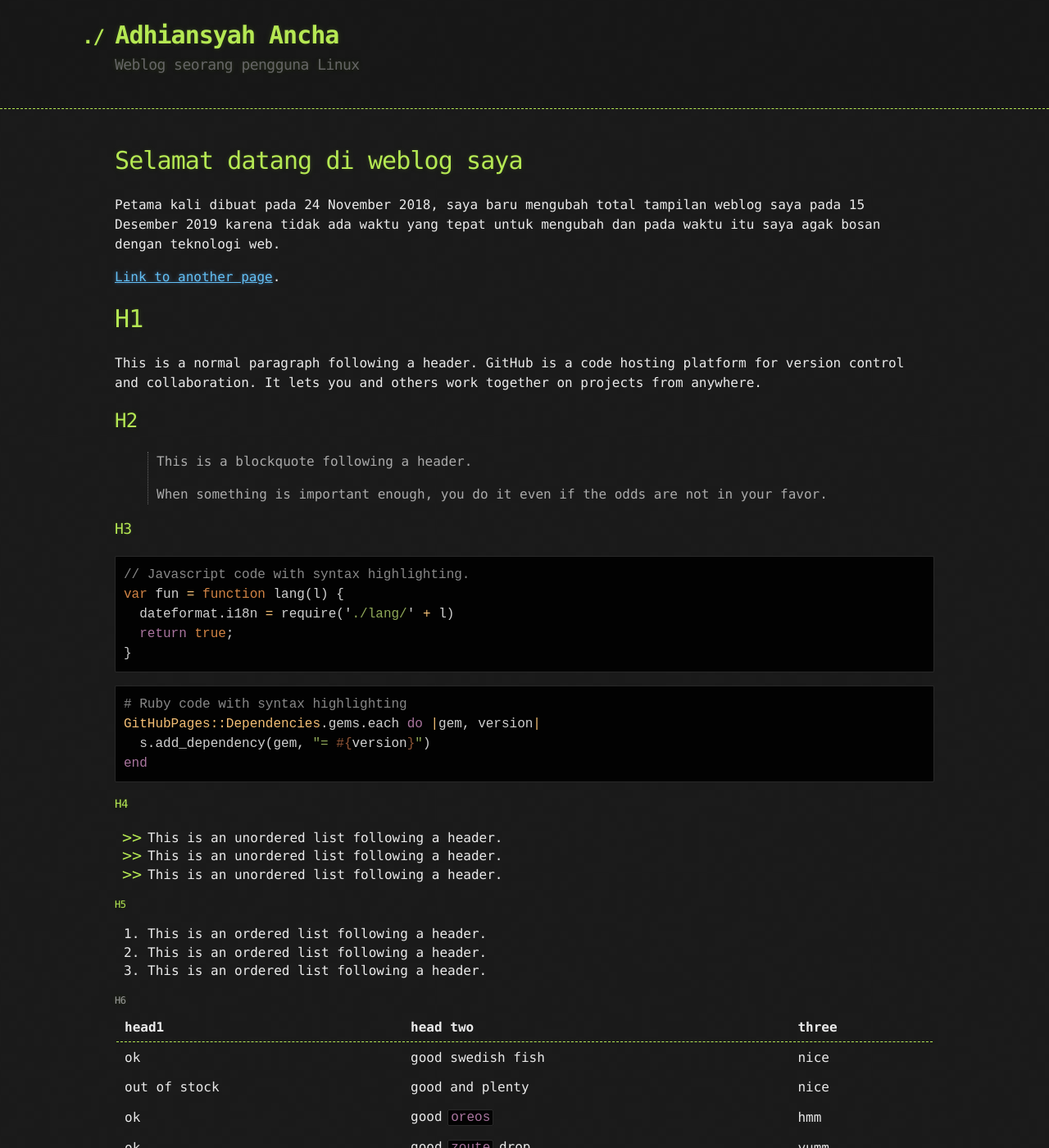
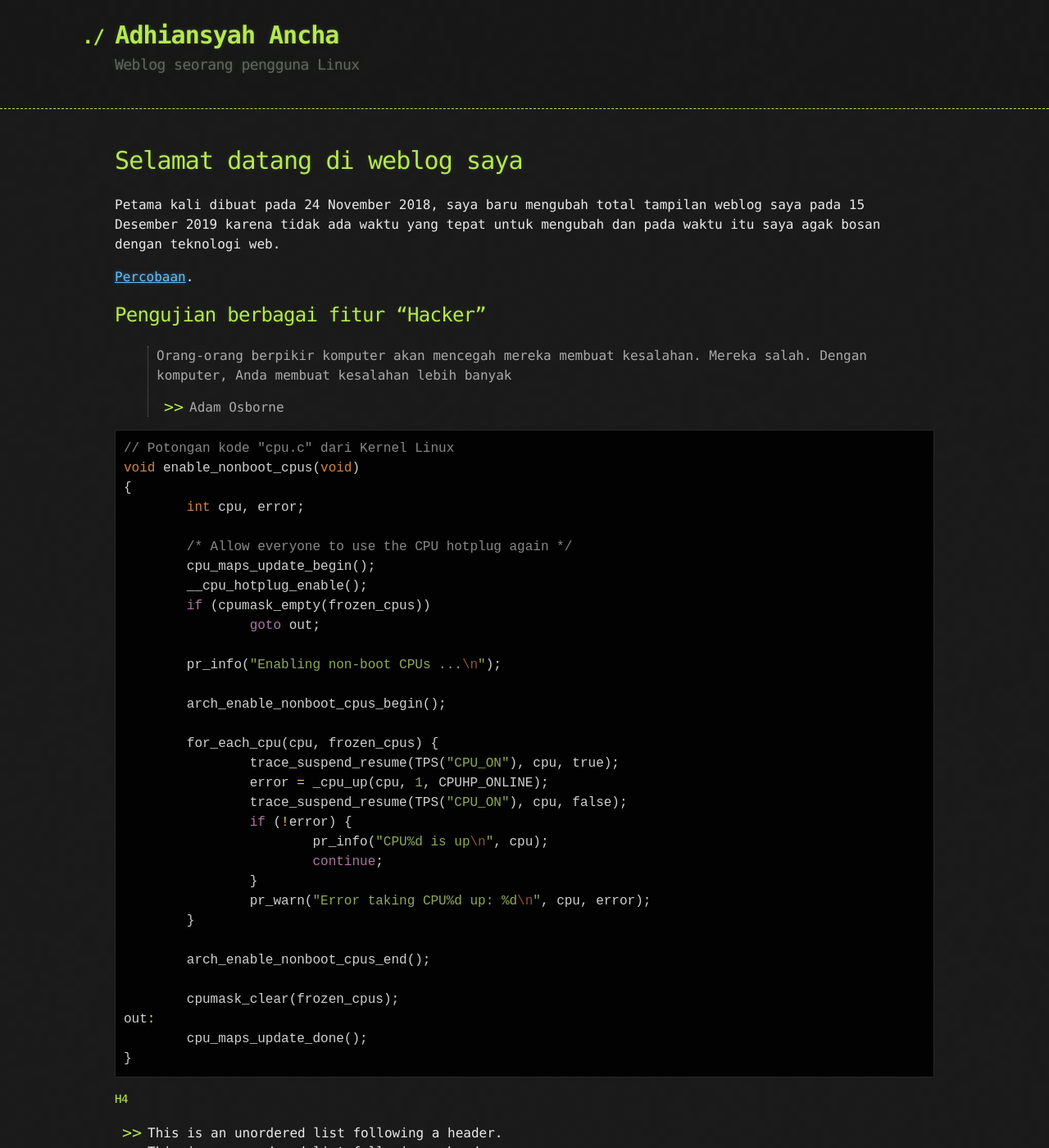
Before and after one commit to adhiansyah/adhiansyah.github.io, a Jekyll site: the page built from index.md, in a window 1280 px wide and 1400 px high. Shown: the whole window at 82% size. Built offline with Jekyll 4.4.1, drawn with Linux system fonts in a browser that asks for light colours; our own code applies the rules of GitHub Pages for plain Markdown files.

Commit message:
Perbaruan index.md 2

````diff
--- a/_layouts/default.html
+++ b/_layouts/default.html
@@ -10,7 +10,6 @@
   </head>
 
   <body>
-
     <header>
       <div class="container">
         <a id="a-title" href="{{ '/' | relative_url }}">
--- a/index.md
+++ b/index.md
@@ -5,33 +5,48 @@ layout: default
 # Selamat datang di weblog saya
 Petama kali dibuat pada 24 November 2018, saya baru mengubah total tampilan weblog saya pada 15 Desember 2019 karena tidak ada waktu yang tepat untuk mengubah dan pada waktu itu saya agak bosan dengan teknologi web.
 
-[Link to another page](./another-page.html).
+[Percobaan](./another-page.html).
 
-# H1
+## Pengujian berbagai fitur "Hacker"
 
-This is a normal paragraph following a header. GitHub is a code hosting platform for version control and collaboration. It lets you and others work together on projects from anywhere.
+> Orang-orang berpikir komputer akan mencegah mereka membuat kesalahan. Mereka salah.
+> Dengan komputer, Anda membuat kesalahan lebih banyak
+>
+> - Adam Osborne
 
-## H2
+```cpp
+// Potongan kode "cpu.c" dari Kernel Linux
+void enable_nonboot_cpus(void)
+{
+	int cpu, error;
 
-> This is a blockquote following a header.
->
-> When something is important enough, you do it even if the odds are not in your favor.
+	/* Allow everyone to use the CPU hotplug again */
+	cpu_maps_update_begin();
+	__cpu_hotplug_enable();
+	if (cpumask_empty(frozen_cpus))
+		goto out;
 
-### H3
+	pr_info("Enabling non-boot CPUs ...\n");
 
-```js
-// Javascript code with syntax highlighting.
-var fun = function lang(l) {
-  dateformat.i18n = require('./lang/' + l)
-  return true;
+	arch_enable_nonboot_cpus_begin();
+
+	for_each_cpu(cpu, frozen_cpus) {
+		trace_suspend_resume(TPS("CPU_ON"), cpu, true);
+		error = _cpu_up(cpu, 1, CPUHP_ONLINE);
+		trace_suspend_resume(TPS("CPU_ON"), cpu, false);
+		if (!error) {
+			pr_info("CPU%d is up\n", cpu);
+			continue;
+		}
+		pr_warn("Error taking CPU%d up: %d\n", cpu, error);
+	}
+
+	arch_enable_nonboot_cpus_end();
+
+	cpumask_clear(frozen_cpus);
+out:
+	cpu_maps_update_done();
 }
-```
-
-```ruby
-# Ruby code with syntax highlighting
-GitHubPages::Dependencies.gems.each do |gem, version|
-  s.add_dependency(gem, "= #{version}")
-end
 ```
 
 #### H4
````
